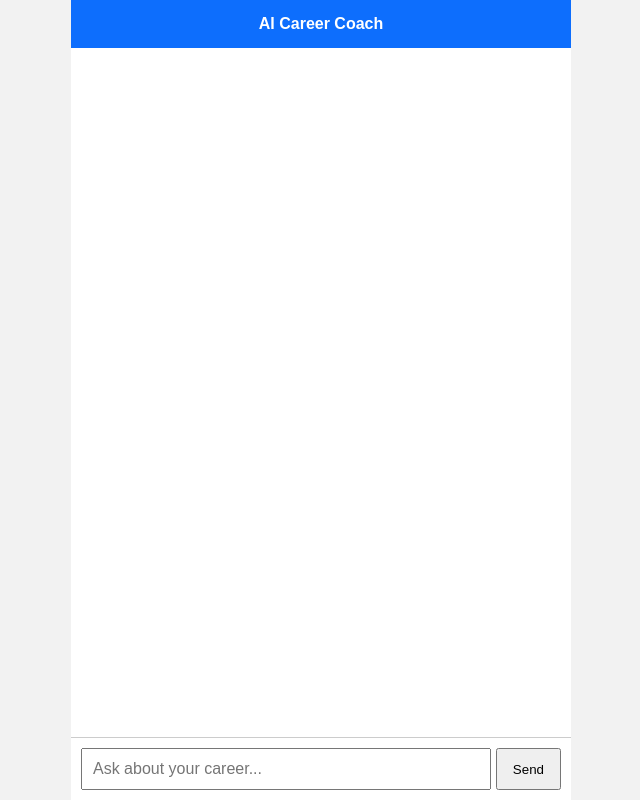
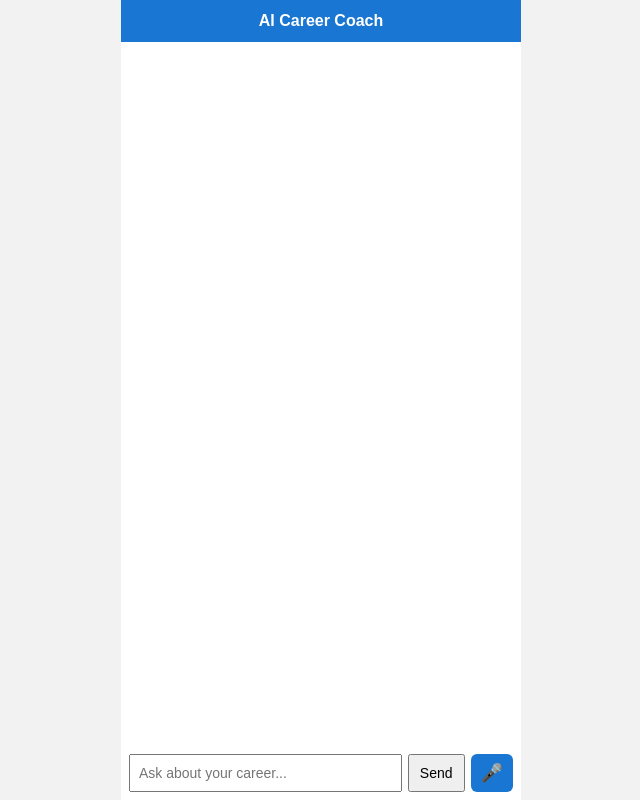
Before and after one commit to durga-0912/AI_Career_Coach, a Flask app: page / in a window 1280 px wide. Shown: the whole page, without its empty margins (319-959 px from the left). Run offline with Flask 3, Linux system fonts and the light colour scheme.

Commit message:
Final working mic + chat

```diff
--- a/static/style.css
+++ b/static/style.css
@@ -1,79 +1,70 @@
-* {
-  box-sizing: border-box;
-}
-
 body {
     margin: 0;
     font-family: Arial, sans-serif;
     background: #f2f2f2;
 }
 
-.app {
-  max-width: 500px;
+.chat-container {
+    max-width: 400px;
     margin: auto;
     height: 100vh;
+    background: white;
     display: flex;
     flex-direction: column;
-  background: white;
 }
 
-header {
-  background: #0d6efd;
+.header {
+    background: #1976d2;
     color: white;
-  padding: 15px;
+    padding: 12px;
     text-align: center;
     font-weight: bold;
 }
 
-#chat {
+.chat-box {
     flex: 1;
     padding: 10px;
     overflow-y: auto;
 }
 
-.msg {
-  margin-bottom: 10px;
-  display: flex;
+.user-msg {
+    background: #1976d2;
+    color: white;
+    padding: 8px;
+    margin: 6px;
+    border-radius: 8px;
+    text-align: right;
 }
 
-.user {
-  justify-content: flex-end;
+.bot-msg {
+    background: #e0e0e0;
+    padding: 8px;
+    margin: 6px;
+    border-radius: 8px;
 }
 
-.bot {
-  justify-content: flex-start;
-}
-
-.bubble {
-  max-width: 75%;
-  padding: 10px;
-  border-radius: 12px;
-  line-height: 1.5;
-  white-space: pre-line;
-}
-
-.user .bubble {
-  background: #0d6efd;
-  color: white;
-}
-
-.bot .bubble {
-  background: #e5e5ea;
-}
-
-.input-box {
+.input-area {
     display: flex;
-  padding: 10px;
-  border-top: 1px solid #ccc;
+    padding: 8px;
+    gap: 6px;
 }
 
 input {
     flex: 1;
-  padding: 10px;
-  font-size: 16px;
+    padding: 8px;
+    font-size: 14px;
 }
 
 button {
-  padding: 10px 15px;
-  margin-left: 5px;
+    padding: 8px 10px;
+    font-size: 14px;
+    cursor: pointer;
 }
+
+#micBtn {
+    background: #1976d2;
+    color: white;
+    border: none;
+    border-radius: 6px;
+    font-size: 18px;
+}
--- a/templates/index.html
+++ b/templates/index.html
@@ -1,22 +1,23 @@
 <!DOCTYPE html>
 <html lang="en">
 <head>
-  <meta charset="UTF-8">
-  <title>AI Career Coach</title>
-  <meta name="viewport" content="width=device-width, initial-scale=1.0">
-  <link rel="stylesheet" href="/static/style.css">
+    <meta charset="UTF-8">
+    <title>AI Career Coach</title>
+    <meta name="viewport" content="width=device-width, initial-scale=1.0">
+    <link rel="stylesheet" href="/static/style.css">
 </head>
 <body>
 
-<div class="app">
-  <header>AI Career Coach</header>
+<div class="chat-container">
+    <div class="header">AI Career Coach</div>
 
-  <div id="chat"></div>
+    <div id="chatBox" class="chat-box"></div>
 
-  <div class="input-box">
-    <input id="input" placeholder="Ask about your career..." />
-    <button onclick="send()">Send</button>
-  </div>
+    <div class="input-area">
+        <input type="text" id="userInput" placeholder="Ask about your career..." />
+        <button onclick="sendMessage()">Send</button>
+        <button id="micBtn" onclick="startMic()">🎤</button>
+    </div>
 </div>
 
 <script src="/static/script.js"></script>
```
Also changed, not shown: static/script.js (+41 -28 lines). Lines whose indentation alone changed are shown as unchanged.
